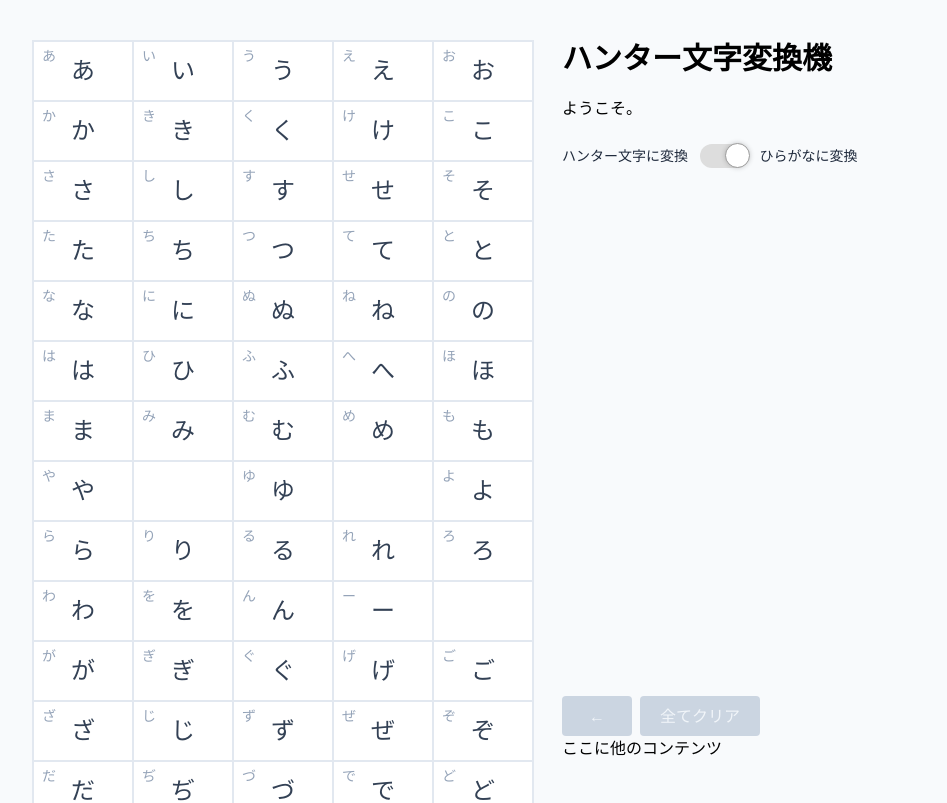
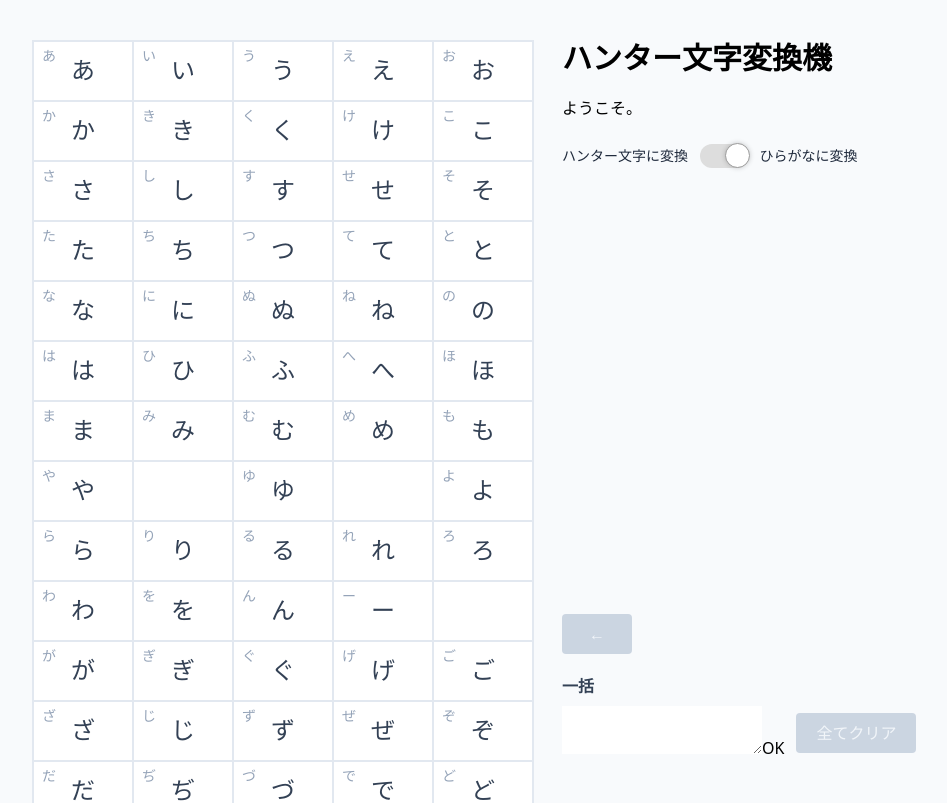
Before and after one commit to nanasi-1/hunter-mozi-converter, a React (Vite) app: page / in a window 1280 px wide. Shown: the top 803 px of the page, without its empty margins (8-955 px from the left). Built offline with nearby package versions, Linux system fonts and the light colour scheme; a web font is replaced by a local one.

Commit message:
textarea準備

```diff
--- a/src/App.tsx
+++ b/src/App.tsx
@@ -3,6 +3,7 @@ import Result from "./components/output/Result";
 import { useSelectMode } from "./components/output/Mode";
 import { Backspace, ClearInput } from "./components/output/ClearInput";
 import { useMozies } from "./hooks/mozies";
+import { InputMoziModal } from "./components/output/InputText";
 
 function App() {
   const { mozies, ...controlMozi } = useMozies()
@@ -23,8 +24,11 @@ function App() {
           </div>
           <div className="sticky top-[100vh] mb-20">
             <Backspace disabled={mozies.length === 0} onClick={controlMozi.shift} />
-            <ClearInput disabled={mozies.length === 0} onClick={controlMozi.clear} />
-            <p>ここに他のコンテンツ</p>
+            <h3 className="mt-5 font-bold text-slate-700">一括</h3>
+            <div className="mt-2 flex gap-x-3 items-center">
+              <InputMoziModal mozies={mozies} setMozies={controlMozi.set} />
+              <ClearInput disabled={mozies.length === 0} onClick={controlMozi.clear} />
+            </div>
           </div>
         </div>
       </div>
--- a/src/components/output/ClearInput.tsx
+++ b/src/components/output/ClearInput.tsx
@@ -28,7 +28,7 @@ export function Backspace({ onClick, disabled }: {
 }) {
   const button = tv({
     extend: base,
-    base: ["mr-2", "w-[70px]"]
+    base: ["w-[70px]", "block"]
   })
   return (
     <button className={button({ disabled })} onClick={onClick} disabled={disabled}>←</button>
--- /dev/null
+++ b/src/components/output/InputText.tsx
@@ -0,0 +1,35 @@
+import { useState } from "react"
+
+function TextArea({ onSubmit, defaultValue }: {
+  onSubmit: (value: string) => void
+  defaultValue: string
+}) {
+  const [text, setText] = useState(defaultValue)
+  const onChange: React.ChangeEventHandler<HTMLTextAreaElement> = e => setText(e.target.value)
+  const _onSubmit: React.FormEventHandler<HTMLFormElement> = e => {
+    e.preventDefault()
+    onSubmit(text)
+  }
+
+  return (
+    <form onSubmit={_onSubmit}>
+      <textarea
+        onChange={onChange}
+        id="input-mozies"
+        value={text}
+      />
+      <button type="submit">OK</button>
+    </form>
+  )
+}
+
+export function InputMoziModal({ mozies, setMozies }: {
+  mozies: string[]
+  setMozies: (mozies: string[]) => void
+}) {
+  return (
+    <div>
+      <TextArea onSubmit={t => setMozies(t.split(""))} defaultValue={mozies.join("")} />
+    </div>
+  )
+}
```
